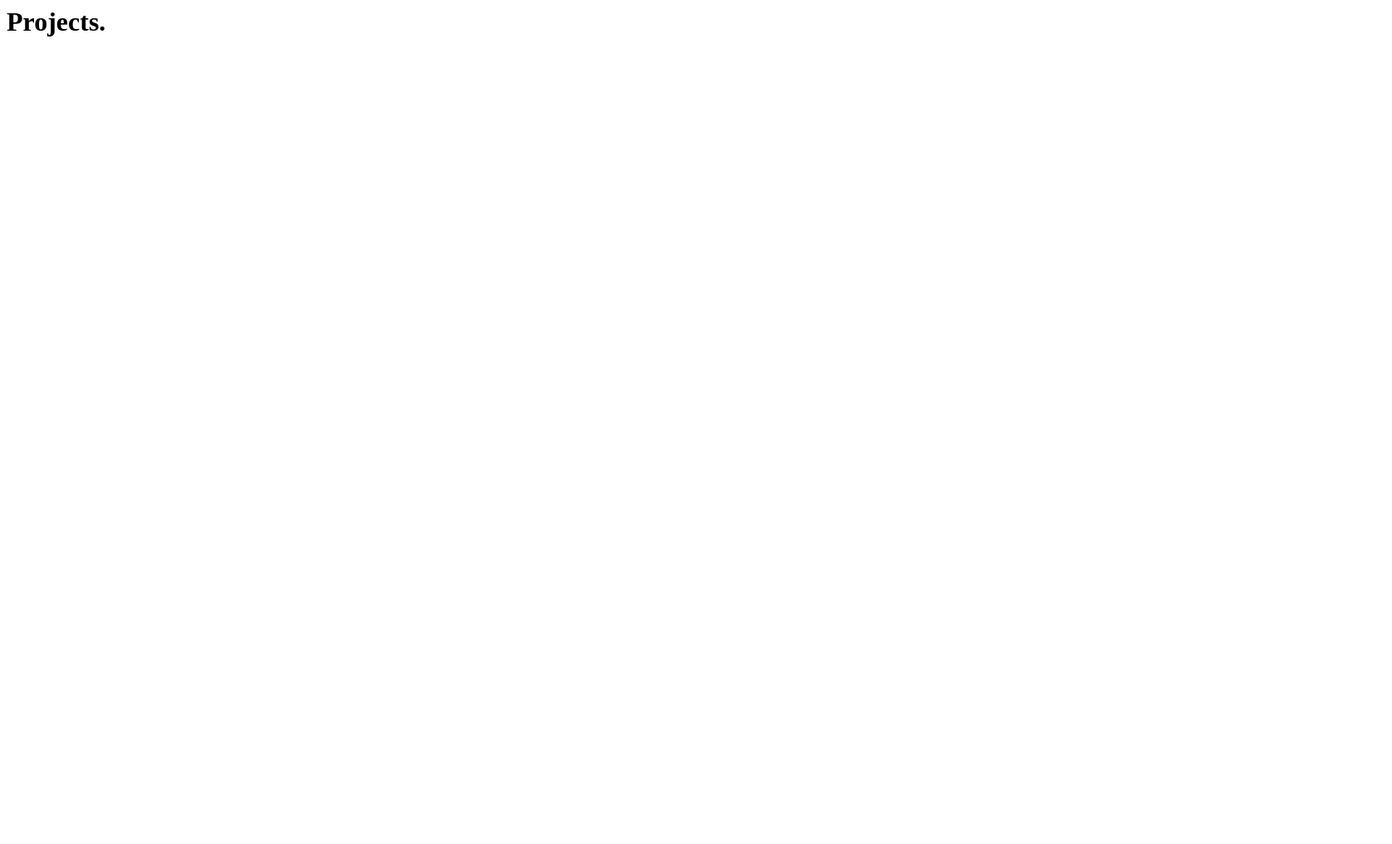
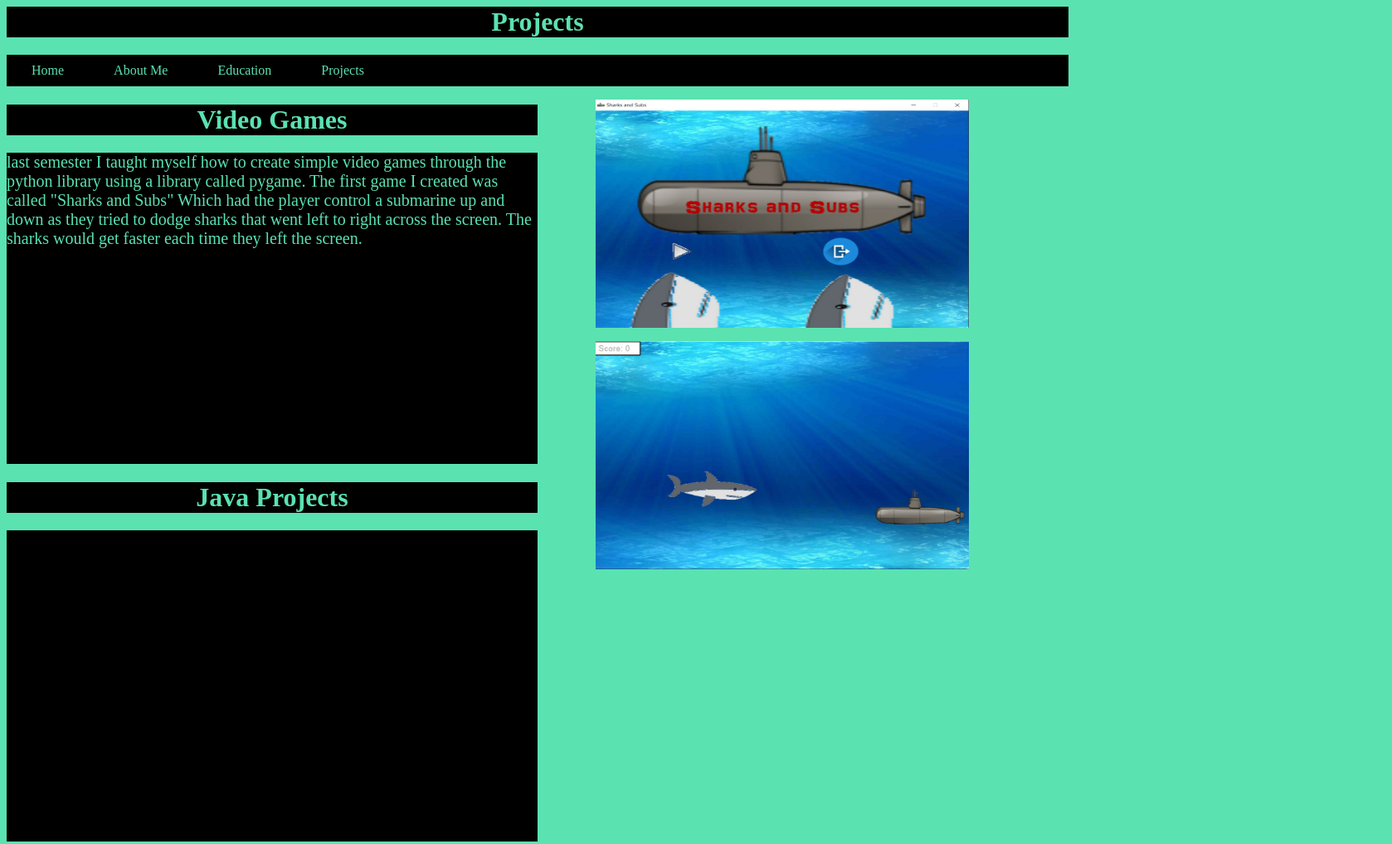
Before and after one commit to grantbigelow/Webprogramming, a plain HTML site: page html project/projects.html in a window 1280 px wide. Shown: the whole page at 83% size, 1678 px wide, since content can reach past the window. Before the commit the page ends 800 px from the top, so only its background shows below. Drawn offline with Linux system fonts and the light colour scheme.

Commit message:
project checkpoint #2

```diff
--- a/html project/projects.html
+++ b/html project/projects.html
@@ -1,13 +1,119 @@
 <html>
 <style>
+body{
+	width: 100%;
+	height: 100px;
+	color: white;
+	background-color:#5ae2b1;
+	Font-family: "Times New Roman";
+
+}
+.topnav {
+
+    overflow: hidden;
+    background-color: black;
+	width: 100%;
+}
+.topnav a {
+    float: left;
+    display: block;
+    color: #5ae2b1;
+    text-align: center;
+    padding: 10px 30px;
+    text-decoration: none;
+}
+.topnav a:hover {
+    background-color: #5ae2b1;
+    color: black;
+}
+.column {
+    float: left;
+    width: 50%;
+}
+.row:after {
+    content: "";
+    display: table;
+    clear: both;
+}
+figure{
+		float: left;
+		width:150%;
+		height:100%;
+		position: relative;
+		left: 30px;
+}
+figure2{
+		float: left;
+		width:150%;
+		height:100%;
+		position: relative;
+		left: 30px;
+		margin-top:175px;
+		margin-left:40px;
+}
+h1{
+background-color: black;
+color:#5ae2b1;
+text-align: center;
+
+}
+h2{
+
+background-color: black;
+color:#057711;
+text-align: center;
+
+}
+
+p{
+
+background-color: black;
+color:#5ae2b1;
+text-align: left;
+font-size: 20px;
+height:375%;
+}
 
 
 </style>
 <body>
 <body>
 <h1>
-Projects.
-</h1>
+	Projects
+	</h1>
 
-</body
+<div class="topnav">
+	<a class="active" href="Home Page.html">Home</a>
+
+	<a href="aboutme.html">About Me</a>
+
+	<a href="education.html">Education</a>
+
+	<a href="projects.html">Projects</a>
+
+
+</div>
+<div class="row">
+		<div class="column">
+		<h1>Video Games</h1>
+		<p>last semester I taught myself how to create simple video games through the
+python library using a library called pygame. The first game I created was called "Sharks and Subs"
+Which had the player control a submarine up and down as they tried to dodge sharks that went left to right
+across the screen. The sharks would get faster each time they left the screen.
+</p>
+<h1>Java Projects</h1>
+<p></p>
+</div>
+		<div class="column">
+		<figure>
+			<img src="game.png" class = "center"width="450" height="275">
+
+		</figure>
+		<br/>
+		<figure2>
+			<img src="game1.png" class = "center"width="450" height="275">
+
+		</figure2>
+		</div>
+</body>
 </html>
```
Also changed, not shown: html project/Home Page.html (+70 -62 lines), html project/aboutme.html (+98 -7 lines), html project/education.html (+97 -2 lines), html project/eschool.png (added), html project/eschool2.png (added), html project/game.PNG (added), html project/game1.PNG (added), html project/town.png (added).
